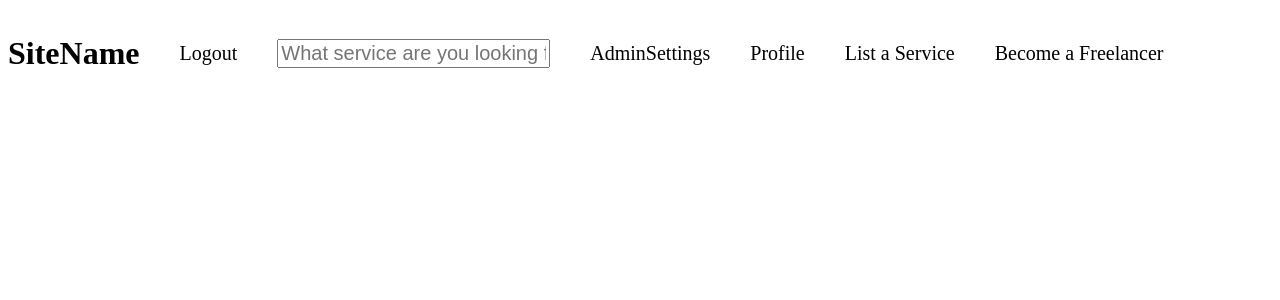
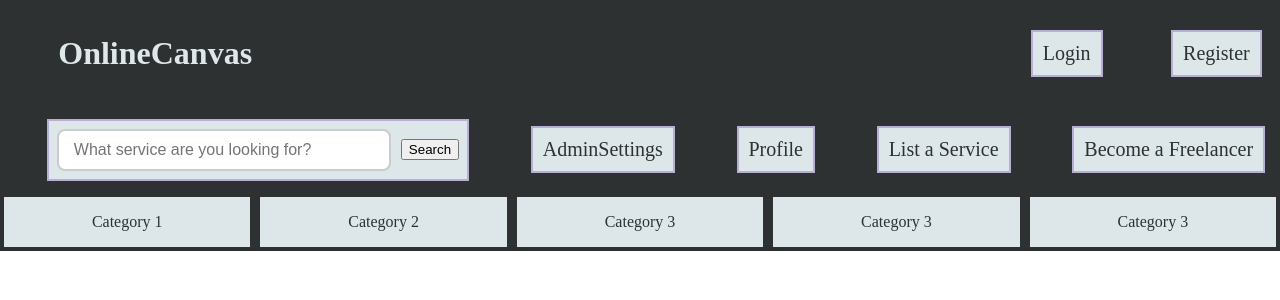
Before and after one commit to FEUP-LTW-2025/ltw-project-ltw06g06, a PHP site: page /home.html in a window 1280 px wide. Shown: the top 300 px of the page. Run offline with PHP 8.4, Linux system fonts and the light colour scheme.

Commit message:
Some css

```diff
--- a/Pages/home.html
+++ b/Pages/home.html
@@ -7,20 +7,28 @@
    </head>
 
    <body>
-      <section>
-         <header><h1>SiteName</h1></header>
+      <section id="header">
+         <header><h1>OnlineCanvas</h1></header>
 
-         <h3><a href="login.html"> Logout </a></h3>
-
-         <input type="text" name="username" placeholder="What service are you looking for?">
+         <h3><a href="login.html"> Login </a></h3>
+         <h3><a href="login.html"> Register </a></h3>
+         <section class="searchbar">
+            <input type="text" name="username" placeholder="What service are you looking for?">
+            <button>Search</button>
+         </section>
 
          <h3><a href="systemsettings.html"> AdminSettings </a></h3>
          <h3><a href="profile.html"> Profile </a></h3>
          <h3><a href="list.html"> List a Service </a></h3>
          <h3><a href="apply.html"> Become a Freelancer </a></h3>
+      </section>
 
-
-
+         <section class="horizontal_list">
+            <li> <a href="list.html"> Category 1 </a></li>
+            <li> <a href="apply.html"> Category 2 </a></li>
+            <li> <a href="profile.html"> Category 3 </a></li>
+            <li> <a href="profile.html"> Category 3 </a></li>
+            <li> <a href="profile.html"> Category 3 </a></li>
       </section>
    </body>
 </html>
--- a/Pages/homestyle.css
+++ b/Pages/homestyle.css
@@ -1,17 +1,43 @@
+body {
+    width: auto;
+    margin: auto;
 
+    --background-color: #e1ebedfa;
+    --color: #2d3131;
+  }
 
-section {
+body > #header {
+    margin: 0;
+    padding-left: 1em;
+    padding-right: 1em;
+    width: 100vw;
     display: flex;
     align-items: center;
-    gap: 40px;
+    flex-wrap: wrap;
+    justify-content: space-around;
+    background-color: var(--color);
+    color:  var(--background-color);
+    > * {
+        border: 2px solid #b8afd5;
+        background-color:  var(--background-color);
+        color: var(--color);
+        padding: 0.5em;
+    }
 
 }
 
 input{
     font-size: 20px;
 }
-h1{
+header > h1{
     font-size: xx-large;
+    flex-grow: 3;
+    width: 70vw;
+}
+#header > header{
+    border: none;
+    background-color: var(--color);
+    color:var(--background-color);
 }
 h3{
     font-size: 20px;
@@ -23,7 +49,48 @@ a {
     font-weight: normal; /* Ensures normal font weight */
 }
 
-
 a:hover {
     color: green;
 }
+
+.searchbar {
+    display: flex;
+    justify-content: center;
+    align-items: center;
+    padding: 20px;
+    gap: 10px;
+    background-color: #f5f5f5;
+  }
+
+  .searchbar input {
+    padding: 10px 15px;
+    width: 300px;
+    font-size: 16px;
+    border: 2px solid #ccc;
+    border-radius: 8px;
+    outline: none;
+    transition: border-color 0.3s;
+  }
+
+  .searchbar input:focus {
+    border-color: #007bff;
+  }
+
+  .horizontal_list{
+    border: 4px solid var(--color);
+    display: flex;
+    flex-direction: row;
+    flex-grow: 1;
+    justify-content: space-around;
+    gap: 10px;
+    background-color: var(--color);
+    > * {
+        display: block;
+        flex: 1;
+        padding: 1em;
+        text-align: center;
+        border-color: #007bff;
+        background-color: var(--background-color);
+        color: var(--color);
+    }
+  }
```
